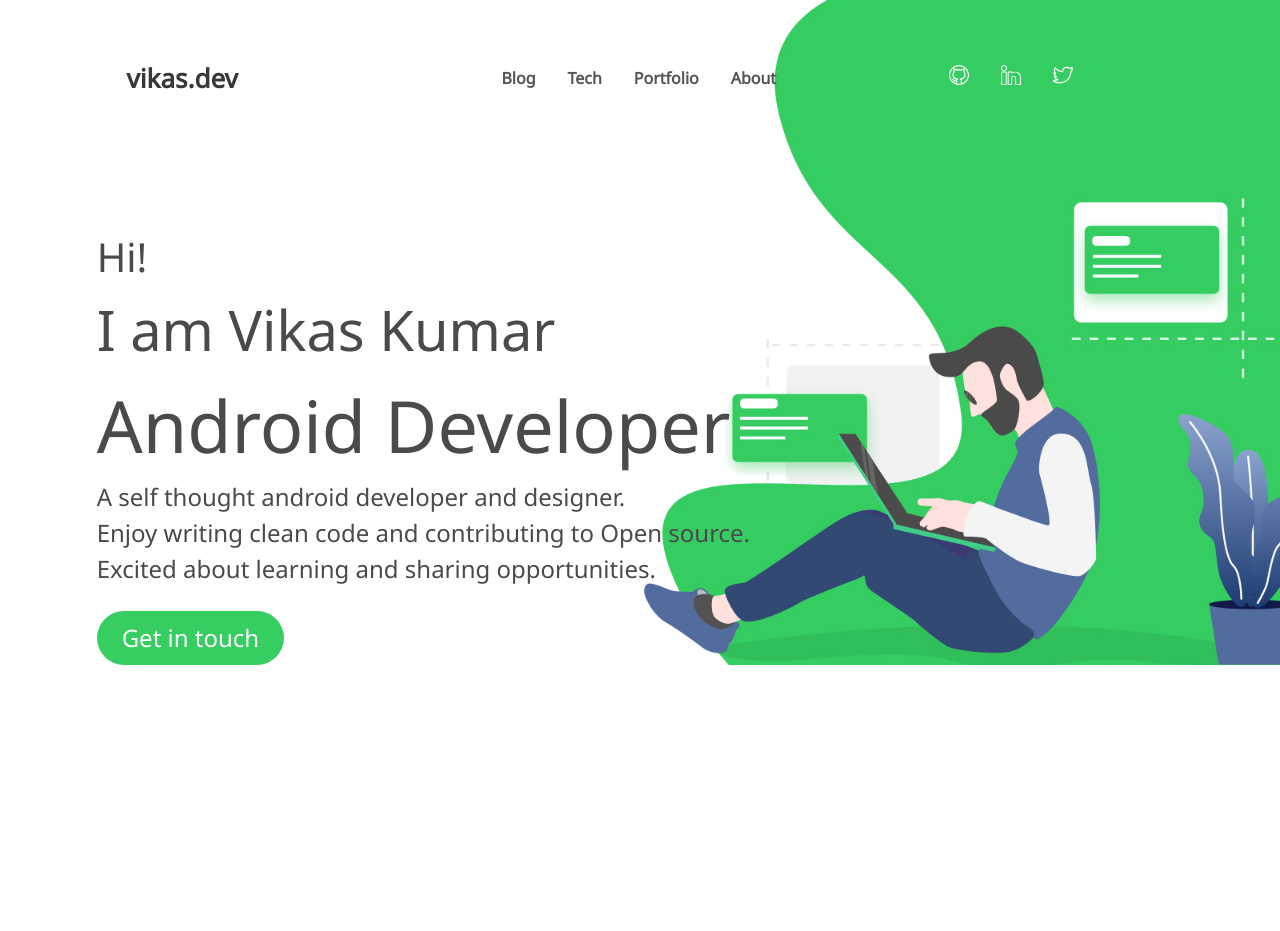
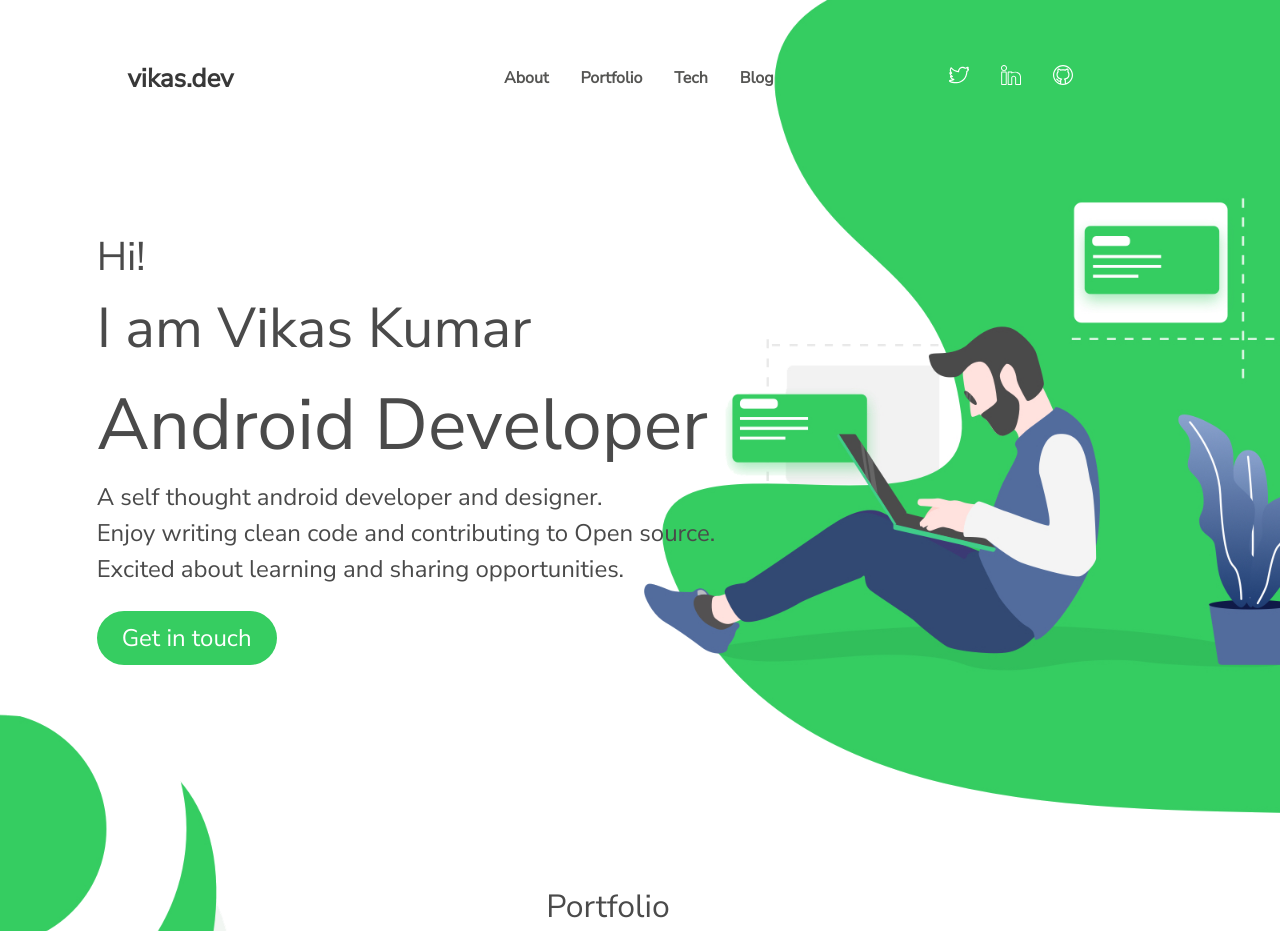
Before and after one commit to worstkiller/portfolio, a React (Create React App) app: page / in a window 1280 px wide. Before the commit the page ends 800 px from the top, so only its background shows below. Built offline with nearby package versions, Linux system fonts and the light colour scheme.

Commit message:
feat: started portfolio section

```diff
--- a/sass/mystyles.scss
+++ b/sass/mystyles.scss
@@ -1,13 +1,13 @@
 @charset "utf-8";
 
 // Import a Google Font
-@import url('https://fonts.googleapis.com/css?family=Noto+Sans');
+@import url('https://fonts.googleapis.com/css?family=Nunito+Sans');
 
 $green: #36cd61;
 $background-color:$green;
 
 // Update Bulma's global variables
-$family-sans-serif: 'Noto Sans', sans-serif;
+$family-sans-serif: 'Nunito Sans', sans-serif;
 $primary: $green;
 $widescreen-enabled: false;
 $fullhd-enabled: false;
--- a/src/App.css
+++ b/src/App.css
@@ -1,8 +1,10 @@
-@import url('https://fonts.googleapis.com/css?family=Noto+Sans');
+/* @import url('https://fonts.googleapis.com/css?family=Noto+Sans'); */
+@import url('https://fonts.googleapis.com/css?family=Nunito+Sans');
 @import url('./css/mystyles.css');
 
 body {
-  font-family: 'Noto Sans', sans-serif;
+  /* font-family: 'Noto Sans', sans-serif; */
+  font-family: 'Nunito Sans', sans-serif;
 }
 
 .App {
@@ -57,7 +59,7 @@ ul {
 }
 
 li {
-  float: right;
+  float: left;
 }
 
 li a {
@@ -105,6 +107,11 @@ li a:hover {
   color: #4a4a4a;
 }
 
-.Button-bulma {
-  background-color: #34cc61;
+.Portfolio-title {
+  padding-top: 20%;
+  font-size: 2em;
+  color: #4a4a4a;
+  display: flex;
+  justify-content: center;
+  align-content: center;
 }
--- a/src/App.js
+++ b/src/App.js
@@ -2,14 +2,16 @@ import React, { Component } from 'react';
 import './App.css';
 import './Header';
 import Header from './Header';
-import Content from './Content';
+import About from './Content';
+import Portfolio from './Portfolio';
 
 class App extends Component {
   render() {
     return (
       <div className="App">
         <Header />
-        <Content />
+        <About />
+        <Portfolio />
       </div>
     );
   }
--- a/src/Content.js
+++ b/src/Content.js
@@ -1,6 +1,6 @@
 import React, { Component } from 'react';
 
-class Content extends Component {
+class About extends Component {
   render() {
     return (
       <div className="Intro">
@@ -21,4 +21,4 @@ class Content extends Component {
   }
 }
 
-export default Content;
+export default About;
--- /dev/null
+++ b/src/Portfolio.js
@@ -0,0 +1,15 @@
+import React, { Component } from 'react';
+
+class PortFolio extends Component {
+  render() {
+    return (
+      <div class="columns">
+        <div class="column is-full" className="Portfolio-title">
+          <p class="title is-3">Portfolio</p>
+        </div>
+      </div>
+    );
+  }
+}
+
+export default PortFolio;
```
